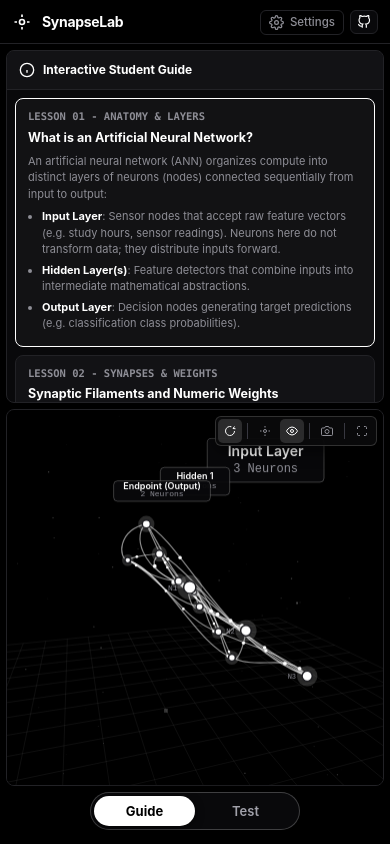
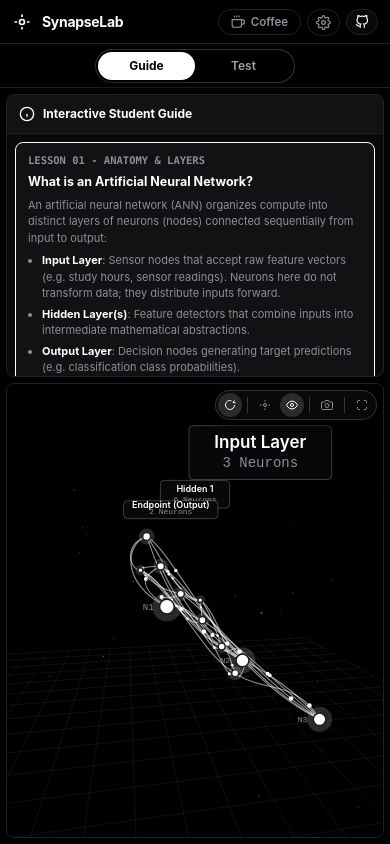
Before and after one commit to PurohitBhagyesh/synapselab, a plain HTML site: page index.html in a window 390 px wide. Drawn offline with Linux system fonts and the light colour scheme.

Commit message:
Position mode switcher between header and body, elongate 3D output layer and canvas, surface Buy me a Coffee in header navbar, and style all buttons as capsule pills

```diff
--- a/app.js
+++ b/app.js
@@ -215,10 +215,10 @@ epochs = ${config.epochs || 300}`;
   let cy = 225;
 
   // Camera State with Smooth Inertial Lerping & Velocity Damping
-  let targetYaw = -0.38;
-  let targetPitch = 0.22;
-  let currentYaw = -0.38;
-  let currentPitch = 0.22;
+  let targetYaw = -0.52;
+  let targetPitch = 0.20;
+  let currentYaw = -0.52;
+  let currentPitch = 0.20;
   let camDist = 650;
   let targetCamDist = 650;
   let fov = 480;
@@ -263,11 +263,14 @@ epochs = ${config.epochs || 300}`;
     }
 
     const numLayers = layerSizes.length;
-    const totalDepth = 480;
+    const totalDepth = 620;
     const zStep = totalDepth / (numLayers - 1 || 1);
 
     layerSizes.forEach((count, lIdx) => {
-      const z = -totalDepth / 2 + lIdx * zStep;
+      let z = -totalDepth / 2 + lIdx * zStep;
+      if (lIdx === numLayers - 1 && numLayers > 2) {
+        z += 35; // Elongate output layer so it projects forward cleanly
+      }
       const totalH = Math.min(340, count * 44);
       const startY = -totalH / 2;
       const stepY = count > 1 ? totalH / (count - 1) : 0;
@@ -901,8 +904,11 @@ epochs = ${config.epochs || 300}`;
     // 4. Floating Layer Headers (Monochrome Glass Cards with Dynamic Text Fitting)
     if (showLabels) {
       layerSizes.forEach((count, lIdx) => {
-        const totalDepth = 480;
-        const z = -totalDepth / 2 + lIdx * (totalDepth / (layerSizes.length - 1 || 1));
+        const totalDepth = 620;
+        let z = -totalDepth / 2 + lIdx * (totalDepth / (layerSizes.length - 1 || 1));
+        if (lIdx === layerSizes.length - 1 && layerSizes.length > 2) {
+          z += 35;
+        }
         const pTop = project3D(0, -180, z, cx, cy);
         if (!pTop) return;
 
@@ -1385,16 +1391,18 @@ epochs = ${config.epochs || 300}`;
   const legalModal = document.getElementById('legalModal');
 
   const btnOpenCoffee = document.getElementById('btnOpenCoffee');
+  const btnOpenCoffeeNav = document.getElementById('btnOpenCoffeeNav');
   const btnCloseCoffee = document.getElementById('btnCloseCoffee');
   const btnCloseShare = document.getElementById('btnCloseShare');
   const btnCloseLegal = document.getElementById('btnCloseLegal');
 
-  if (btnOpenCoffee) {
-    btnOpenCoffee.addEventListener('click', () => {
-      updateCoffeeQr(snackAmountInput ? snackAmountInput.value : 50);
-      if (coffeeModal) coffeeModal.classList.add('active');
-    });
-  }
+  function openCoffeeModal() {
+    updateCoffeeQr(snackAmountInput ? snackAmountInput.value : 50);
+    if (coffeeModal) coffeeModal.classList.add('active');
+  }
+
+  if (btnOpenCoffee) attachTap(btnOpenCoffee, openCoffeeModal);
+  if (btnOpenCoffeeNav) attachTap(btnOpenCoffeeNav, openCoffeeModal);
   if (btnCloseCoffee) btnCloseCoffee.addEventListener('click', () => coffeeModal.classList.remove('active'));
 
   if (btnCloseShare) btnCloseShare.addEventListener('click', () => shareModal.classList.remove('active'));
--- a/index.html
+++ b/index.html
@@ -80,6 +80,19 @@
 
       <!-- Navigation Right Utilities -->
       <div class="nav-end">
+        <!-- Support Developer (Buy me a Coffee) -->
+        <button class="nav-icon-btn btn-open-coffee" id="btnOpenCoffeeNav" type="button" aria-label="Support Developer (Buy me a Coffee)">
+          <svg width="14" height="14" viewBox="0 0 24 24" fill="none" stroke="currentColor" stroke-width="2">
+            <path d="M18 8h1a4 4 0 0 1 0 8h-1"/>
+            <path d="M2 8h16v9a4 4 0 0 1-4 4H6a4 4 0 0 1-4-4V8z"/>
+            <line x1="6" y1="1" x2="6" y2="4"/>
+            <line x1="10" y1="1" x2="10" y2="4"/>
+            <line x1="14" y1="1" x2="14" y2="4"/>
+          </svg>
+          <span class="coffee-full-text">Buy me a Coffee</span>
+          <span class="coffee-short-text">Coffee</span>
+        </button>
+
         <!-- Settings Button -->
         <button class="nav-icon-btn" id="btnOpenSettings" type="button" aria-label="Settings">
           <svg width="15" height="15" viewBox="0 0 24 24" fill="none" stroke="currentColor" stroke-width="2" stroke-linecap="round" stroke-linejoin="round">
@@ -99,7 +112,8 @@
     </div>
   </nav>
 
-  <!-- Mode Switcher Pill Capsule (Outside nav to prevent backdrop-filter trap; top center desktop, floating bottom mobile) -->
+  <!-- Mode Switcher Pill Capsule (Placed directly between Header and Body at the top) -->
+  <div class="mode-header-strip">
     <div class="mode-segmented" id="modeSegmented" data-active="guide" role="tablist" aria-label="Learning Mode">
       <div class="slider-pill"></div>
       <button class="mode-tab active" id="tabGuide" type="button" role="tab" aria-selected="true">
@@ -108,6 +122,7 @@
       <button class="mode-tab" id="tabTest" type="button" role="tab" aria-selected="false">
         <span>Test</span>
       </button>
+    </div>
   </div>
 
   <!-- =========================================================================
--- a/style.css
+++ b/style.css
@@ -111,23 +111,31 @@ body {
   letter-spacing: 0.1px;
 }
 
+/* Mode Header Strip: Clean horizontal container between Header and Body */
+.mode-header-strip {
+  display: flex;
+  align-items: center;
+  justify-content: center;
+  background: #000000;
+  border-bottom: 1px solid var(--border);
+  padding: 6px 12px;
+  flex-shrink: 0;
+  z-index: 40;
+}
+
 /* Mode Switcher Segmented Control (macOS Pill Capsule Aesthetic Inspired by Image 2) */
 .mode-segmented {
-  position: fixed;
-  top: 9px;
-  left: 50%;
-  transform: translateX(-50%);
-  z-index: 1005;
+  position: relative;
   display: inline-flex;
   align-items: center;
   background: #000000;
   border: 1px solid rgba(255, 255, 255, 0.2);
   border-radius: 9999px;
   padding: 3px;
-  height: 34px;
-  min-width: 200px;
+  height: 36px;
+  min-width: 220px;
   gap: 0;
-  box-shadow: 0 4px 20px rgba(0, 0, 0, 0.6);
+  box-shadow: 0 4px 16px rgba(0, 0, 0, 0.6);
 }
 
 .slider-pill {
@@ -160,7 +168,7 @@ body {
   color: #a1a1aa;
   font-size: 13px;
   font-weight: 600;
-  padding: 5px 18px;
+  padding: 6px 20px;
   border-radius: 9999px;
   cursor: pointer;
   display: inline-flex;
@@ -200,15 +208,17 @@ body {
   border: 1px solid var(--border);
   color: var(--text-muted);
   font-size: 12px;
-  font-weight: 500;
-  padding: 6px 11px;
-  border-radius: 6px;
+  font-weight: 600;
+  padding: 5px 12px;
+  border-radius: 9999px;
   cursor: pointer;
   display: inline-flex;
   align-items: center;
   gap: 6px;
   transition: all 0.15s ease;
   font-family: inherit;
+  user-select: none;
+  -webkit-user-select: none;
 }
 
 .nav-icon-btn:hover {
@@ -217,13 +227,17 @@ body {
   background: var(--surface-alt);
 }
 
+.coffee-short-text {
+  display: none;
+}
+
 .btn {
   display: inline-flex;
   align-items: center;
   justify-content: center;
   gap: 6px;
-  padding: 6px 12px;
-  border-radius: 6px;
+  padding: 5px 14px;
+  border-radius: 9999px;
   font-size: 12px;
   font-weight: 600;
   text-decoration: none;
@@ -233,6 +247,8 @@ body {
   color: var(--text);
   transition: all 0.15s ease;
   font-family: inherit;
+  user-select: none;
+  -webkit-user-select: none;
 }
 
 .btn:hover {
@@ -430,8 +446,8 @@ main {
   color: var(--text);
   font-size: 11.5px;
   font-weight: 600;
-  padding: 5px 10px;
-  border-radius: 5px;
+  padding: 6px 14px;
+  border-radius: 9999px;
   cursor: pointer;
   transition: all 0.15s ease;
 }
@@ -520,8 +536,8 @@ main {
   color: var(--text);
   font-size: 11.5px;
   font-weight: 600;
-  padding: 4px 10px;
-  border-radius: 5px;
+  padding: 4px 12px;
+  border-radius: 9999px;
   cursor: pointer;
   display: inline-flex;
   align-items: center;
@@ -752,8 +768,8 @@ main {
   background: rgba(14, 14, 18, 0.88);
   border: 1px solid var(--border-strong);
   color: #ffffff;
-  padding: 6px 14px;
-  border-radius: 6px;
+  padding: 6px 16px;
+  border-radius: 9999px;
   font-family: inherit;
   font-size: 12px;
   font-weight: 600;
@@ -836,7 +852,7 @@ main {
   cursor: grabbing;
 }
 
-/* Modern Frosted Viewport Toolbar (Top Right) */
+/* Modern Frosted Viewport Toolbar (Top Right Capsule Pill) */
 .viewport-toolbar {
   position: absolute;
   top: 14px;
@@ -845,8 +861,8 @@ main {
   align-items: center;
   background: rgba(12, 12, 15, 0.82);
   border: 1px solid var(--border-strong);
-  border-radius: 8px;
-  padding: 3px;
+  border-radius: 9999px;
+  padding: 3px 6px;
   gap: 2px;
   z-index: 30;
   backdrop-filter: blur(16px);
@@ -861,7 +877,7 @@ main {
   background: transparent;
   border: none;
   color: var(--text-muted);
-  border-radius: 5px;
+  border-radius: 9999px;
   display: inline-flex;
   align-items: center;
   justify-content: center;
@@ -970,8 +986,8 @@ main {
   background: transparent;
   border: 1px solid var(--border);
   color: var(--text-muted);
-  padding: 3px 9px;
-  border-radius: 5px;
+  padding: 4px 12px;
+  border-radius: 9999px;
   font-size: 11.5px;
   cursor: pointer;
   display: inline-flex;
@@ -1252,8 +1268,8 @@ main {
   border: none;
   font-size: 10px;
   font-weight: 700;
-  padding: 2px 7px;
-  border-radius: 3px;
+  padding: 3px 9px;
+  border-radius: 9999px;
   cursor: pointer;
   transition: background 0.15s ease;
 }
@@ -1310,8 +1326,8 @@ main {
 .snack-upi-copy {
   background: var(--surface-alt);
   border: 1px solid var(--border);
-  border-radius: 6px;
-  padding: 6px 10px;
+  border-radius: 9999px;
+  padding: 6px 14px;
   display: flex;
   align-items: center;
   justify-content: space-between;
@@ -1338,7 +1354,7 @@ main {
   padding: 6px 0;
   font-size: 11.5px;
   font-weight: 600;
-  border-radius: 5px;
+  border-radius: 9999px;
   cursor: pointer;
   text-align: center;
   font-family: inherit;
@@ -1361,15 +1377,16 @@ main {
   flex-direction: column;
   align-items: center;
   gap: 4px;
-  padding: 6px 2px;
+  padding: 8px 4px;
   background: var(--surface-alt);
   border: 1px solid var(--border);
-  border-radius: 6px;
+  border-radius: 12px;
   color: var(--text);
   font-size: 10.5px;
   font-weight: 600;
   cursor: pointer;
   font-family: inherit;
+  transition: all 0.15s ease;
 }
 
 .upi-app-btn:hover {
@@ -1380,7 +1397,7 @@ main {
 .upi-app-badge {
   width: 22px;
   height: 22px;
-  border-radius: 5px;
+  border-radius: 9999px;
   display: inline-flex;
   align-items: center;
   justify-content: center;
@@ -1395,10 +1412,10 @@ main {
   display: flex;
   align-items: center;
   gap: 10px;
-  padding: 10px 12px;
+  padding: 8px 16px;
   background: var(--surface-alt);
   border: 1px solid var(--border);
-  border-radius: 8px;
+  border-radius: 9999px;
   color: var(--text);
   font-size: 12.5px;
   font-weight: 500;
@@ -1484,36 +1501,45 @@ main {
     font-size: 11.5px;
   }
 
-  /* Compact Mode Switcher ALWAYS centered at bottom of screen on any device <= 920px */
+  .mode-header-strip {
+    height: 44px;
+    padding: 4px 10px;
+    background: #000000;
+  }
+
+  .coffee-full-text {
+    display: none !important;
+  }
+
+  .coffee-short-text {
+    display: inline !important;
+  }
+
+  /* Mode Switcher flows naturally inside .mode-header-strip at the top */
   .mode-segmented {
-    position: fixed !important;
+    position: relative !important;
     top: auto !important;
-    bottom: calc(14px + env(safe-area-inset-bottom, 0px)) !important;
-    left: 50% !important;
-    transform: translateX(-50%) !important;
-    z-index: 1005 !important;
-    min-width: 210px;
-    height: 38px;
-    padding: 3px;
-    background: rgba(10, 10, 12, 0.94) !important;
-    backdrop-filter: blur(24px) !important;
-    -webkit-backdrop-filter: blur(24px) !important;
-    border: 1px solid rgba(255, 255, 255, 0.22) !important;
-    box-shadow: 0 8px 32px rgba(0, 0, 0, 0.9) !important;
+    bottom: auto !important;
+    left: auto !important;
+    transform: none !important;
+    min-width: 200px;
+    height: 34px;
+    padding: 2px;
+    box-shadow: 0 2px 10px rgba(0, 0, 0, 0.6) !important;
     border-radius: 9999px !important;
   }
 
   .slider-pill {
-    top: 3px;
-    bottom: 3px;
-    left: 3px;
-    width: calc(50% - 3px);
+    top: 2px;
+    bottom: 2px;
+    left: 2px;
+    width: calc(50% - 2px);
     border-radius: 9999px !important;
   }
 
   .mode-tab {
-    padding: 6px 18px;
-    font-size: 13px;
+    padding: 4px 16px;
+    font-size: 12px;
     border-radius: 9999px !important;
   }
 
@@ -1525,7 +1551,7 @@ main {
     gap: 3px;
     background: rgba(10, 10, 12, 0.9);
     border: 1px solid rgba(255, 255, 255, 0.16);
-    border-radius: 6px;
+    border-radius: 9999px !important;
     z-index: 50;
   }
 
@@ -1533,6 +1559,7 @@ main {
     width: 25px;
     height: 25px;
     padding: 3px;
+    border-radius: 9999px !important;
   }
 
   .vp-btn svg {
@@ -1562,21 +1589,21 @@ main {
 @media (max-width: 920px) and (orientation: portrait), (max-width: 920px) and (max-aspect-ratio: 11/10) {
   main {
     flex-direction: column !important;
-    padding: 6px 6px 58px 6px;
-    height: calc(100dvh - 44px);
+    padding: 6px;
+    height: calc(100dvh - 44px - 44px);
     gap: 6px;
   }
 
   .mode-sidebar {
     width: 100% !important;
-    height: 48% !important;
+    height: 38% !important;
     border-radius: 8px;
     flex-shrink: 0;
   }
 
   .vis-pane {
     width: 100% !important;
-    height: 52% !important;
+    height: 62% !important;
     border-radius: 8px;
     flex: 1;
   }
@@ -1712,12 +1739,22 @@ main {
     font-size: 14px;
   }
 
+  .nav-end .nav-icon-btn span,
   .nav-end .btn span {
     display: none;
   }
 
+  .nav-end .btn-open-coffee .coffee-short-text {
+    display: inline !important;
+  }
+
+  .nav-end .nav-icon-btn,
   .nav-end .btn {
-    padding: 4px 6px;
+    padding: 5px 8px;
+  }
+
+  .nav-end .btn-open-coffee {
+    padding: 5px 12px;
   }
 
   .viewport-toolbar {
```
Also changed, not shown: 1 other file. Lines whose indentation alone changed are shown as unchanged.
